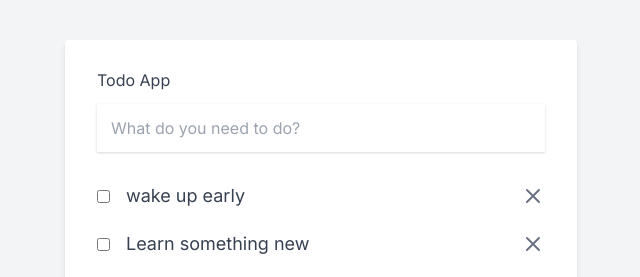
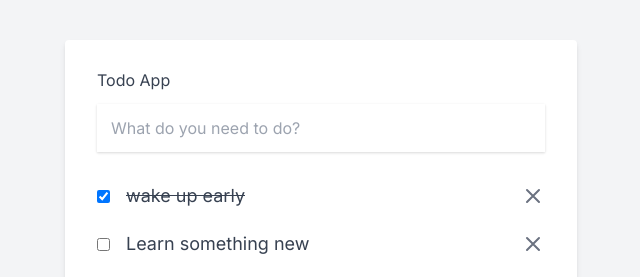
Before and after one commit to karanguleria/Begining-React, a Next.js app: page / in a window 1280 px wide. Shown: the top 277 px of the page, without its empty margins (319-959 px from the left). Built offline with nearby package versions, Linux system fonts and the light colour scheme.

Commit message:
Episode 5 - Editing todo

```diff
--- a/src/app/page.tsx
+++ b/src/app/page.tsx
@@ -9,17 +9,20 @@ function App() {
     {
       id:1,
       title: "wake up early",
-      isComplet: true
+      isComplet: true,
+      isEditing:false
     },
     {
       id:2,
       title: "Learn something new",
-      isComplet: false
+      isComplet: false,
+      isEditing:false
     },
     {
       id:3,
       title: "work for the health",
-      isComplet: false
+      isComplet: false,
+      isEditing:false
     }
   ])
 
@@ -34,7 +37,8 @@ function App() {
     setTodos([...todos,{
       id:todoId,
       title: todoTile,
-      isComplet:false
+      isComplet:false,
+      isEditing:false
     }])
     setTodoId(prevTodoId => prevTodoId + 1 )
     setTodoTitle("")
@@ -46,6 +50,56 @@ function App() {
   function deleteTodo(id: number){
     setTodos([...todos].filter(todo => todo.id !== id))
   }
+  function editAsTodo(id: number){
+    const editingTodo = todos.map(
+      todo => {
+        if(todo.id == id){
+            todo.isEditing = true
+        }
+        return todo;
+      })
+      setTodos(editingTodo)
+  }
+  function editingTodo(event: any, id: number){
+    console.log(event.target.value);
+    const UpdatedTodo = todos.map(
+      todo => {
+        if(todo.id == id){
+          if(event.target.value.trim().length == 0 ){
+            todo.isEditing = false;
+            return todo;
+          }
+          todo.title = event.target.value;
+          todo.isEditing = false;
+        }
+        return todo;
+      }
+    )
+    setTodos(UpdatedTodo);
+  }
+  function completeTodo(id: number){
+    const updatedTodo = todos.map(
+      todo => {
+        if(todo.id == id){
+          todo.isComplet = !todo.isComplet
+        }
+        return todo;
+      }
+    )
+    setTodos(updatedTodo);
+  }
+  function skipEditing(id : number){
+    const updatedTodo = todos.map(
+      todo => {
+        if(todo.id == id ){
+          todo.isEditing = false ;
+        }
+        return todo ;
+      }
+    )
+    setTodos(updatedTodo);
+  }
+
   return (
     <div className="todo-app-container">
       <div className="todo-app">
@@ -64,9 +118,24 @@ function App() {
           { todos.map((todo,index) =>
           <li className="todo-item-container" key={index}>
             <div className="todo-item">
-              <input type="checkbox" />
-              <span className="todo-item-label">{todo.title}</span>
-              {/* <input type="text" className="todo-item-input" value="Finish React Series" /> */}
+              <input type="checkbox" checked={ todo.isComplet ? 'checked' : '' } onChange={() => completeTodo(todo.id)} />
+              { !todo.isEditing ?
+              (<span className={`todo-item-label ${todo.isComplet ? 'line-through' : '' }`}
+              onDoubleClick={() => editAsTodo(todo.id) }>{todo.title}</span> )
+               :
+               (<input type="text" className="todo-item-input" defaultValue={todo.title}
+               onBlur={(event) => editingTodo(event,todo.id)}
+               onKeyDown={ event => {
+                if(event.key =="Enter"){
+                  editingTodo(event,todo.id)
+                } else if (event.key == "Escape"){
+                  skipEditing(todo.id)
+                }
+               }}
+               autoFocus
+               />
+               )
+            }
             </div>
             <button className="x-button" onClick={() => deleteTodo(todo.id)}>
               <svg
```
